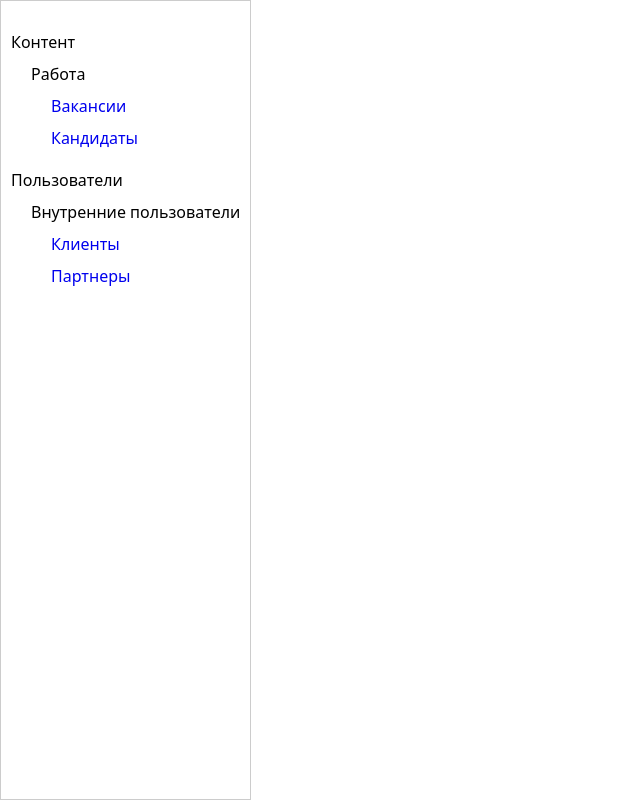
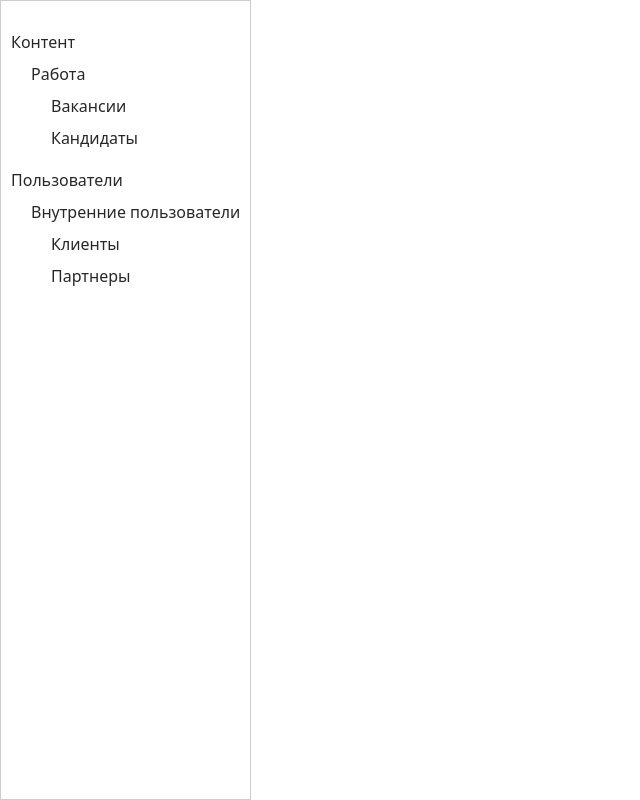
Before and after one commit to Belousmind/random-post, a React (Vite) app: page / in a window 1280 px wide. Shown: the whole page, without its empty margins (0-640 px from the left). Built offline with nearby package versions, Linux system fonts and the light colour scheme.

Commit message:
feat: add color for text & media

```diff
--- a/src/app/index.css
+++ b/src/app/index.css
@@ -1,5 +1,6 @@
 * {
   box-sizing: border-box;
+  color: rgb(39, 39, 39);
 }
 
 body {
@@ -20,6 +21,13 @@ body {
 }
 
 #root {
-  min-height: 100vh;
   display: flex;
+  flex-direction: column;
 }
+
+@media (min-width: 480px) {
+  #root {
+    flex-direction: row;
+    min-height: 100vh;
+  }
+}
--- a/src/shared/UI/Navigation-sidebar.css
+++ b/src/shared/UI/Navigation-sidebar.css
@@ -8,7 +8,6 @@
 .navigation {
   padding: 10px;
   border: 1px solid #ccc;
-  min-height: 100vh;
 }
 
 .navigation-level-1 {
@@ -31,3 +30,9 @@
 a {
   text-decoration: none;
 }
+
+@media (min-width: 480px) {
+  .navigation {
+    min-height: 100vh;
+  }
+}
```
